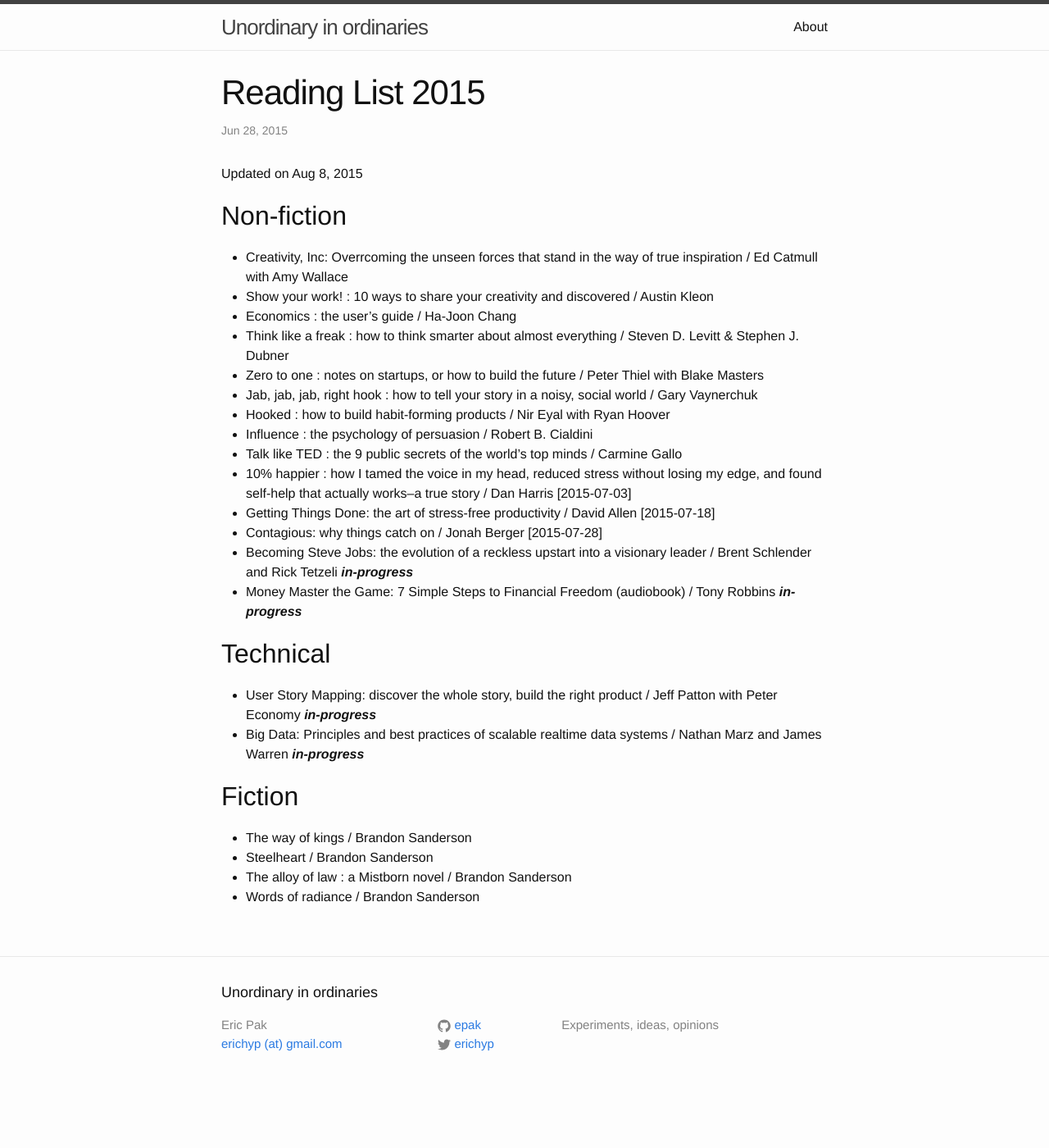
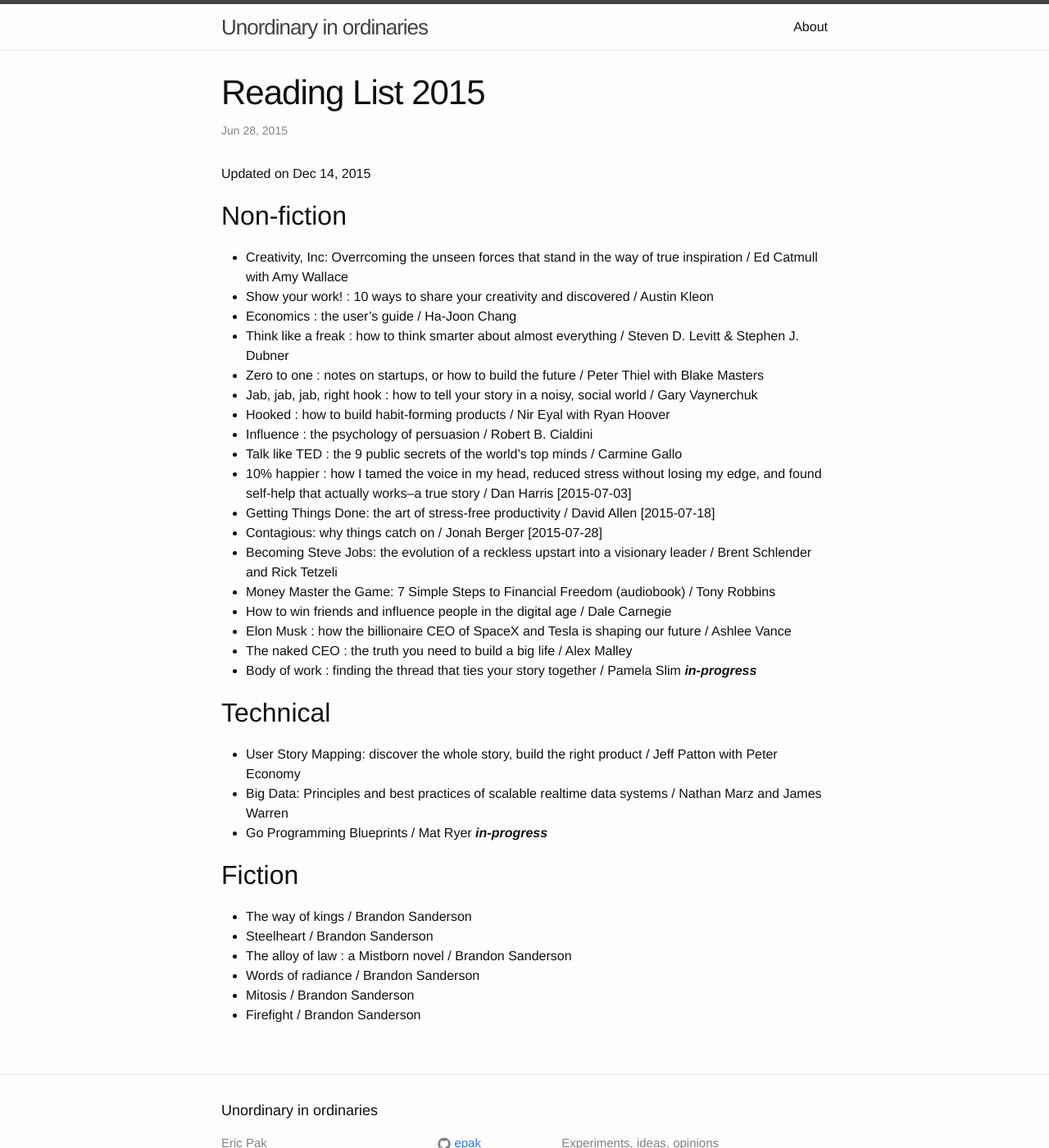
Before and after one commit to ePak/ePak.github.io, a Jekyll site: the page built from _posts/2015-06-28-reading-list-2015.markdown, in a window 1280 px wide and 1400 px high. Shown: the whole window at 82% size. Built offline with Jekyll 4.4.1, drawn with Linux system fonts in a browser that asks for light colours.

Commit message:
update reading list

```diff
--- a/_posts/2015-06-28-reading-list-2015.markdown
+++ b/_posts/2015-06-28-reading-list-2015.markdown
@@ -2,7 +2,7 @@
 tags: books, reading
 ---
 
-Updated on Aug 8, 2015
+Updated on Dec 14, 2015
 
 ## Non-fiction
 
@@ -18,12 +18,19 @@
 * 10% happier : how I tamed the voice in my head, reduced stress without losing my edge, and found self-help that actually works--a true story / Dan Harris [2015-07-03]
 * Getting Things Done: the art of stress-free productivity / David Allen [2015-07-18]
 * Contagious: why things catch on / Jonah Berger [2015-07-28]
-* Becoming Steve Jobs: the evolution of a reckless upstart into a visionary leader / Brent Schlender and Rick Tetzeli **_in-progress_**
-* Money Master the Game: 7 Simple Steps to Financial Freedom (audiobook) / Tony Robbins **_in-progress_**
+* Becoming Steve Jobs: the evolution of a reckless upstart into a visionary leader / Brent Schlender and Rick Tetzeli
+* Money Master the Game: 7 Simple Steps to Financial Freedom (audiobook) / Tony Robbins
+* How to win friends and influence people in the digital age / Dale Carnegie
+* Elon Musk : how the billionaire CEO of SpaceX and Tesla is shaping our future / Ashlee Vance
+* The naked CEO : the truth you need to build a big life / Alex Malley
+* Body of work : finding the thread that ties your story together / Pamela Slim **_in-progress_**
+
 
 ## Technical
-* User Story Mapping: discover the whole story, build the right product / Jeff Patton with Peter Economy **_in-progress_**
-* Big Data: Principles and best practices of scalable realtime data systems / Nathan Marz and James Warren **_in-progress_**
+
+* User Story Mapping: discover the whole story, build the right product / Jeff Patton with Peter Economy
+* Big Data: Principles and best practices of scalable realtime data systems / Nathan Marz and James Warren
+* Go Programming Blueprints / Mat Ryer **_in-progress_**
 
 
 ## Fiction
@@ -32,3 +39,5 @@
 * Steelheart / Brandon Sanderson
 * The alloy of law : a Mistborn novel / Brandon Sanderson
 * Words of radiance / Brandon Sanderson
+* Mitosis / Brandon Sanderson
+* Firefight / Brandon Sanderson
```
